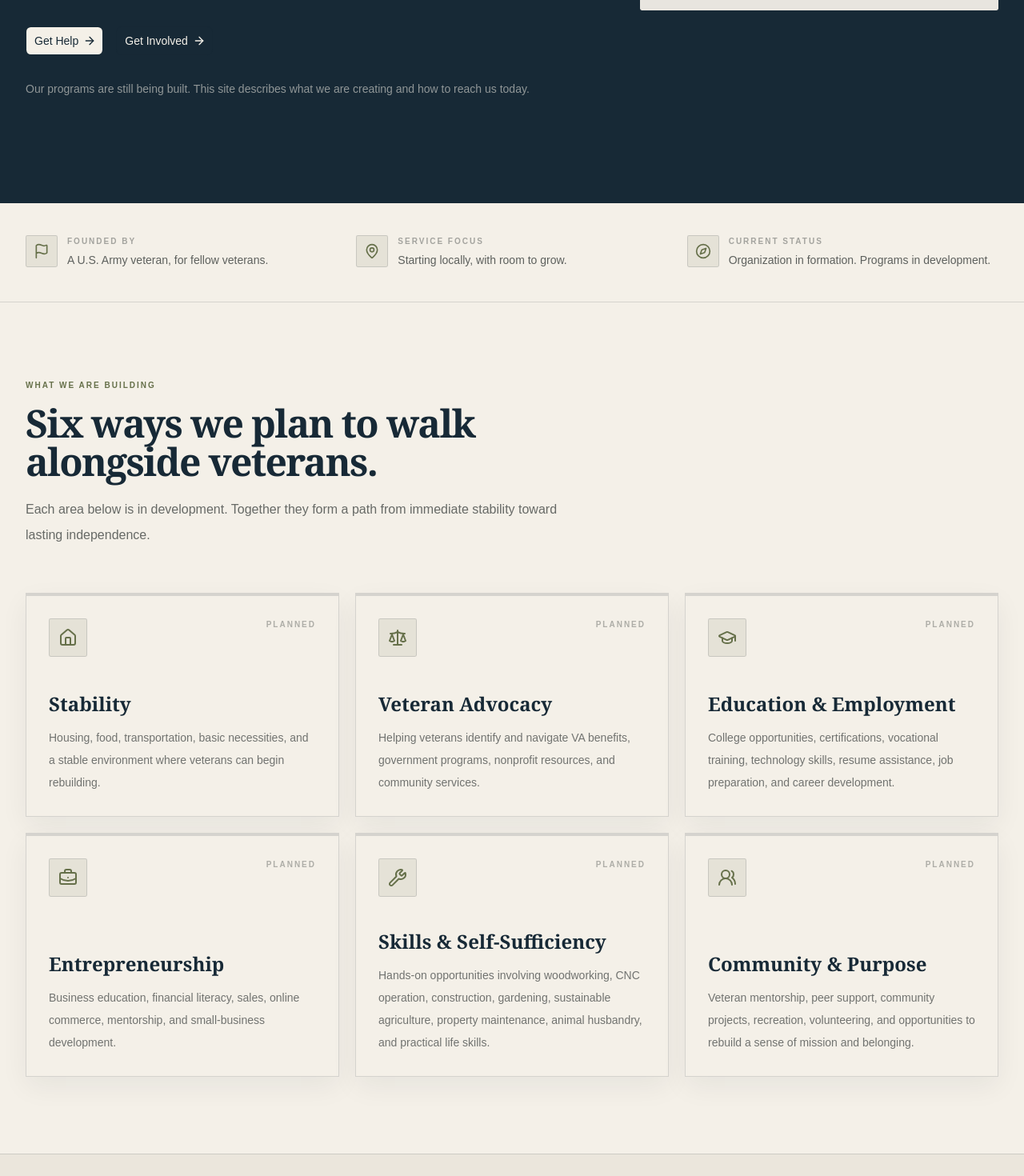
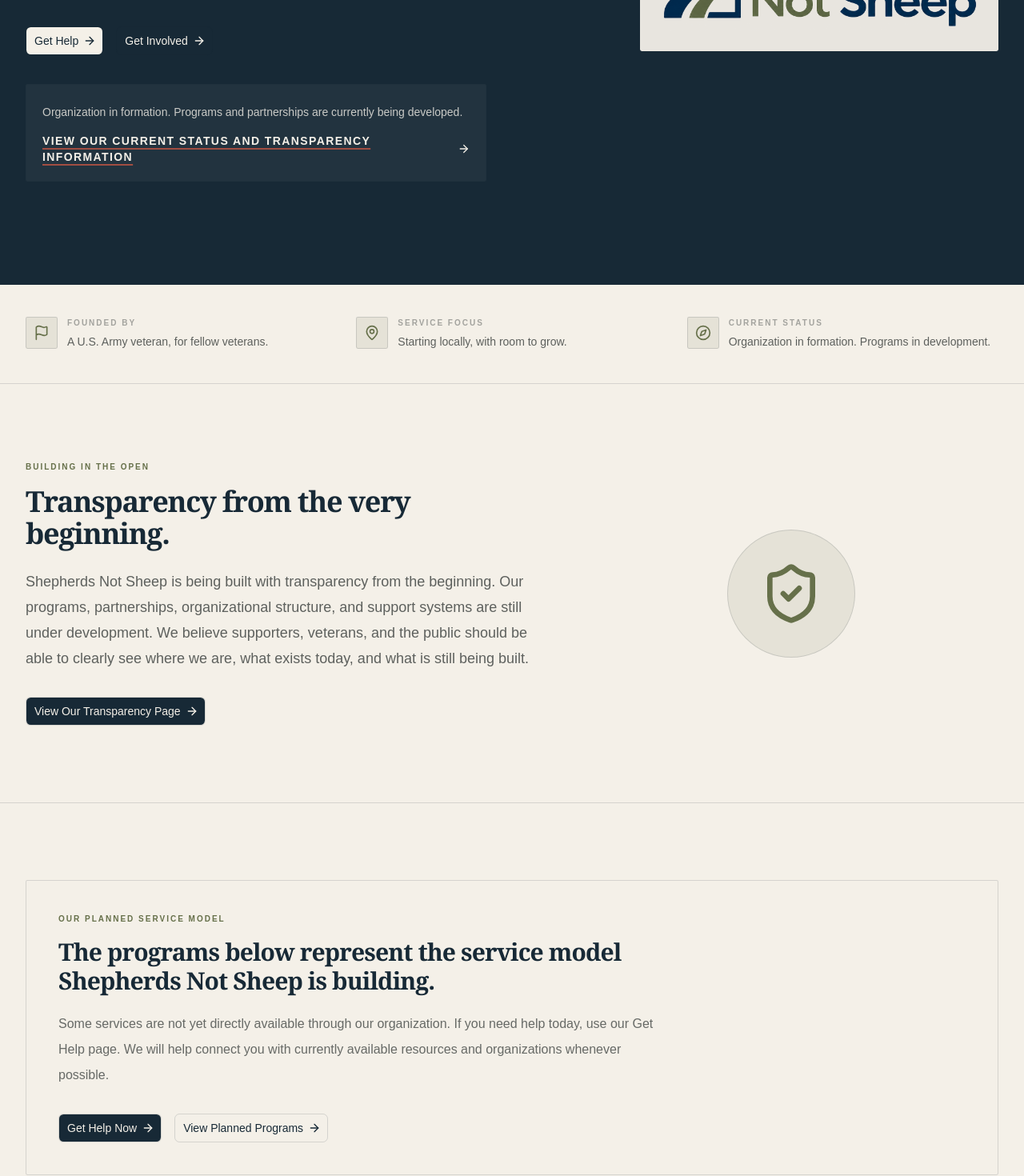
Before and after one commit to qnotables/SNS, a Next.js app: page / in a window 1280 px wide. Shown: the part 480-1950 px from the top of the page at 80% size. Built offline with nearby package versions, Linux system fonts and the light colour scheme.

Commit message:
Clarify current vs planned status across homepage, nav, transparency, and donate

```diff
--- a/app/page.tsx
+++ b/app/page.tsx
@@ -1,7 +1,6 @@
 import Link from 'next/link'
-import { MapPin, Flag, Compass } from 'lucide-react'
+import { MapPin, Flag, Compass, ArrowRight, ShieldCheck, HeartHandshake } from 'lucide-react'
 import { Button } from '@/components/ui/button'
-import { ArrowRight } from 'lucide-react'
 import { ButtonLink, Callout, Container, Eyebrow, SectionHeading, pillars, PillarCard, ProcessSteps } from '@/components/site-sections'
 import { CrisisBlock } from '@/components/crisis-block'
 
@@ -12,6 +11,28 @@ const trust = [
   { icon: MapPin, label: 'Service focus', value: 'Starting locally, with room to grow.' },
   { icon: Compass, label: 'Current status', value: 'Organization in formation. Programs in development.' },
 ]
+
+const milestones = [
+  { title: 'Organization Formation', status: 'In Progress', description: 'Core structure, mission, and operating foundation are being established.' },
+  { title: 'Nonprofit / 501(c)(3) Status', status: 'To Be Published', description: 'No tax-exempt status is claimed. Official details will be posted only once confirmed.' },
+  { title: 'Community Partnerships', status: 'Developing', description: 'Building relationships with organizations, mentors, and local resources.' },
+  { title: 'Veteran Assistance Intake', status: 'In Development', description: 'Today the contact form starts a conversation — it is not yet a formal intake program.' },
+  { title: 'Fundraising Infrastructure', status: 'Active', description: 'Secure one-time and monthly giving is live through Stripe.' },
+  { title: 'Direct Programs', status: 'Pre-Launch', description: 'The six-pillar service model is being designed and is not yet operating.' },
+]
+
+function MilestoneCard({ title, status, description }: { title: string; status: string; description: string }) {
+  const active = status === 'Active'
+  return (
+    <article className="flex flex-col justify-between gap-4 border border-navy/15 border-t-4 border-t-olive bg-cream p-6">
+      <div className="flex items-start justify-between gap-4">
+        <h3 className="text-lg font-semibold leading-snug text-navy">{title}</h3>
+        <span className={`w-fit shrink-0 rounded-full px-3 py-1 text-[10px] font-bold uppercase tracking-[0.12em] ${active ? 'border border-red/30 bg-red/10 text-red' : 'border border-olive/30 bg-olive/10 text-olive'}`}>{status}</span>
+      </div>
+      <p className="text-sm leading-7 text-charcoal/65">{description}</p>
+    </article>
+  )
+}
 
 export default function HomePage() {
   return (
@@ -26,7 +47,10 @@ export default function HomePage() {
               <ButtonLink href="/veteran-assistance" variant="light">Get Help</ButtonLink>
               <Button render={<Link href="/get-involved" />} nativeButton={false} variant="outline" size="lg" className="border-cream/40 bg-transparent text-cream hover:bg-cream/10">Get Involved<ArrowRight data-icon="inline-end" aria-hidden="true" /></Button>
             </div>
-            <p className="mt-7 text-sm leading-7 text-cream/55">Our programs are still being built. This site describes what we are creating and how to reach us today.</p>
+            <div className="mt-9 max-w-xl rounded-sm border border-cream/20 bg-cream/5 p-5">
+              <p className="text-sm leading-7 text-cream/80">Organization in formation. Programs and partnerships are currently being developed.</p>
+              <Link href="/transparency" className="mt-3 inline-flex items-center gap-2 text-sm font-bold uppercase tracking-[0.1em] text-cream underline decoration-red decoration-2 underline-offset-4 hover:text-cream/80">View our current status and transparency information <ArrowRight className="size-4" aria-hidden="true" /></Link>
+            </div>
           </div>
           <div className="flex justify-center lg:justify-end">
             <img src="/images/sns-logo.png" alt="Shepherds Not Sheep" className="w-full max-w-md rounded-sm bg-cream/95 p-6 object-contain" />
@@ -50,22 +74,89 @@ export default function HomePage() {
         </Container>
       </section>
 
+      <section className="border-b border-navy/10 bg-cream py-20 sm:py-24">
+        <Container>
+          <div className="grid gap-10 lg:grid-cols-[1.1fr_0.9fr] lg:items-center lg:gap-16">
+            <div>
+              <Eyebrow>Building in the Open</Eyebrow>
+              <h2 className="mt-4 text-3xl font-semibold tracking-[-0.035em] text-navy sm:text-4xl">Transparency from the very beginning.</h2>
+              <p className="mt-6 text-lg leading-8 text-charcoal/75">Shepherds Not Sheep is being built with transparency from the beginning. Our programs, partnerships, organizational structure, and support systems are still under development. We believe supporters, veterans, and the public should be able to clearly see where we are, what exists today, and what is still being built.</p>
+              <div className="mt-8">
+                <ButtonLink href="/transparency">View Our Transparency Page</ButtonLink>
+              </div>
+            </div>
+            <div className="flex justify-center">
+              <div className="flex size-40 items-center justify-center rounded-full border border-olive/30 bg-olive/10 text-olive"><ShieldCheck className="size-20" aria-hidden="true" /></div>
+            </div>
+          </div>
+        </Container>
+      </section>
+
       <section className="bg-cream py-20 sm:py-24">
         <Container>
-          <SectionHeading eyebrow="What we are building" title="Six ways we plan to walk alongside veterans.">
-            <p>Each area below is in development. Together they form a path from immediate stability toward lasting independence.</p>
-          </SectionHeading>
-          <div className="mt-14 grid gap-5 sm:grid-cols-2 lg:grid-cols-3">
-            {pillars.map((pillar) => <PillarCard key={pillar.title} {...pillar} />)}
+          <div className="rounded-sm border border-navy/15 bg-[#f4f0e8] p-7 sm:p-10">
+            <Eyebrow>Our Planned Service Model</Eyebrow>
+            <h2 className="mt-4 max-w-3xl text-2xl font-semibold tracking-[-0.03em] text-navy sm:text-3xl">The programs below represent the service model Shepherds Not Sheep is building.</h2>
+            <p className="mt-5 max-w-3xl text-base leading-8 text-charcoal/70">Some services are not yet directly available through our organization. If you need help today, use our Get Help page. We will help connect you with currently available resources and organizations whenever possible.</p>
+            <div className="mt-8 flex flex-wrap gap-4">
+              <ButtonLink href="/veteran-assistance">Get Help Now</ButtonLink>
+              <Button render={<Link href="/programs" />} nativeButton={false} variant="outline" size="lg" className="border-navy/25 bg-transparent text-navy hover:bg-navy/5">View Planned Programs<ArrowRight data-icon="inline-end" aria-hidden="true" /></Button>
+            </div>
+          </div>
+
+          <div className="mt-16">
+            <SectionHeading eyebrow="What we are building" title="Six Pillars of the Shepherds Not Sheep Model.">
+              <p>Each pillar below is in development. Together they form a path from immediate stability toward lasting independence.</p>
+            </SectionHeading>
+            <div className="mt-14 grid gap-5 sm:grid-cols-2 lg:grid-cols-3">
+              {pillars.map((pillar) => <PillarCard key={pillar.title} {...pillar} />)}
+            </div>
           </div>
         </Container>
       </section>
 
       <section className="border-y border-navy/10 bg-[#ebe6dc] py-20 sm:py-24">
         <Container>
-          <SectionHeading eyebrow="How it will work" title="A clear path, one step at a time." />
+          <SectionHeading eyebrow="How it will work" title="How the Future Support Model Is Designed to Work.">
+            <p>This process represents the support pathway Shepherds Not Sheep is working to build.</p>
+          </SectionHeading>
           <div className="mt-14">
             <ProcessSteps />
+          </div>
+        </Container>
+      </section>
+
+      <section className="bg-cream py-20 sm:py-24">
+        <Container>
+          <SectionHeading eyebrow="Progress" title="Where We Are Now.">
+            <p>An honest snapshot of the organization&apos;s current status. We publish only what is accurate and supported today.</p>
+          </SectionHeading>
+          <div className="mt-12 grid gap-5 sm:grid-cols-2 lg:grid-cols-3">
+            {milestones.map((item) => <MilestoneCard key={item.title} {...item} />)}
+          </div>
+          <div className="mt-10">
+            <Link href="/transparency" className="inline-flex items-center gap-2 text-sm font-bold uppercase tracking-[0.12em] text-olive hover:text-navy">See Full Transparency Details <ArrowRight className="size-4" aria-hidden="true" /></Link>
+          </div>
+        </Container>
+      </section>
+
+      <section className="border-y border-navy/10 bg-navy py-20 text-cream sm:py-24">
+        <Container>
+          <div className="grid gap-10 lg:grid-cols-[1.1fr_0.9fr] lg:items-center lg:gap-16">
+            <div>
+              <Eyebrow light>Support the mission</Eyebrow>
+              <h2 className="mt-4 text-3xl font-semibold tracking-[-0.035em] sm:text-4xl">Help Us Build the Foundation.</h2>
+              <p className="mt-6 text-lg leading-8 text-cream/75">Shepherds Not Sheep is still in the development stage. Early support helps build the systems, partnerships, infrastructure, and resources needed to turn this mission into a functioning veteran-support organization.</p>
+              <p className="mt-4 text-base leading-8 text-cream/60">Your support helps move the organization from planning to implementation.</p>
+              <div className="mt-8 flex flex-wrap gap-4">
+                <ButtonLink href="/donate" variant="light">Donate</ButtonLink>
+                <Button render={<Link href="/donate?fund=founding" />} nativeButton={false} variant="outline" size="lg" className="border-cream/40 bg-transparent text-cream hover:bg-cream/10">Become a Founding Supporter<ArrowRight data-icon="inline-end" aria-hidden="true" /></Button>
+              </div>
+              <p className="mt-6 text-xs leading-6 text-cream/50">Shepherds Not Sheep is an organization in formation. Donations are not tax-deductible at this time.</p>
+            </div>
+            <div className="flex justify-center lg:justify-end">
+              <div className="flex size-40 items-center justify-center rounded-full border border-cream/25 bg-cream/10 text-cream/80"><HeartHandshake className="size-20" aria-hidden="true" /></div>
+            </div>
           </div>
         </Container>
       </section>
@@ -76,12 +167,12 @@ export default function HomePage() {
         <Container>
           <div className="grid gap-10 lg:grid-cols-[0.8fr_1.2fr] lg:items-center lg:gap-16">
             <div>
-              <Eyebrow>Our story</Eyebrow>
+              <Eyebrow>Veteran-Founded. Veteran-Led.</Eyebrow>
               <h2 className="mt-4 text-3xl font-semibold tracking-[-0.035em] text-navy sm:text-4xl">Started by someone who has been there.</h2>
             </div>
             <div className="text-lg leading-8 text-charcoal/75">
-              <p>Shepherds Not Sheep grew out of a simple conviction: veterans who have carried heavy loads deserve a community that helps them carry the next one. We are building that community deliberately and honestly.</p>
-              <Link href="/our-story" className="mt-6 inline-flex items-center gap-2 text-sm font-bold uppercase tracking-[0.12em] text-olive hover:text-navy">Read our story <ArrowRight aria-hidden="true" /></Link>
+              <p>Shepherds Not Sheep was founded by U.S. Army veteran Sergeant Michael Thielmeier, who has firsthand experience navigating military transition, disability, benefits, and civilian life. That experience shapes a simple conviction: veterans who have carried heavy loads deserve a community that helps them carry the next one.</p>
+              <Link href="/our-story" className="mt-6 inline-flex items-center gap-2 text-sm font-bold uppercase tracking-[0.12em] text-olive hover:text-navy">Read Our Story <ArrowRight aria-hidden="true" /></Link>
             </div>
           </div>
         </Container>
--- a/app/transparency/page.tsx
+++ b/app/transparency/page.tsx
@@ -1,12 +1,26 @@
 import type { Metadata } from 'next'
-import { Container, PageHero, SectionHeading, StatusRow } from '@/components/site-sections'
+import { Container, Eyebrow, PageHero, SectionHeading, StatusRow } from '@/components/site-sections'
 
 export const metadata: Metadata = { title: 'Transparency' }
 
+const LAST_UPDATED = 'September 24, 2026'
+
+const active = [
+  ['Secure online donations', 'Active', 'One-time and monthly giving is processed securely through Stripe.'],
+  ['Get Help contact intake', 'Active', 'Veterans can reach a real person through the Get Help form; we respond within 2 business days.'],
+  ['Resource referrals', 'Active', 'We help point veterans toward VA benefits and community resources whenever possible.'],
+]
+
+const planned = [
+  ['Direct programs', 'Pre-launch', 'The six-pillar service model is being designed and is not yet operating.'],
+  ['Community partnerships', 'Developing', 'Relationships with organizations, mentors, and local resources are being built.'],
+  ['Formal veteran intake program', 'In development', 'A structured intake and case-support process is being designed.'],
+]
+
 const rows = [
   ['Nonprofit registration information', 'To be published', 'Official registration details will be added when confirmed.'],
-  ['EIN and tax information', 'To be published', 'No tax status or exemption is being represented here.'],
-  ['Leadership and board members', 'In development', 'Leadership details will be published with appropriate context.'],
+  ['EIN and tax information', 'To be published', 'No tax status, exemption, or tax-deductibility is being represented here.'],
+  ['Leadership and board members', 'In development', 'Founded and led by U.S. Army veteran Sergeant Michael Thielmeier; board and governance details will be published with appropriate context.'],
   ['Annual and financial reports', 'Coming soon', 'Reports will be shared as the organization establishes reporting history.'],
   ['Policies', 'In development', 'Core policies and governance materials are being prepared.'],
   ['Major funding sources', 'To be published', 'Funding relationships will be disclosed when active and confirmed.'],
@@ -16,8 +30,13 @@ const rows = [
 
 export default function TransparencyPage() {
   return <>
-    <PageHero eyebrow="Accountability" title="What we know. What we are building." description="Shepherds Not Sheep is in development. This page is designed to become a clear, public record of the organization as it takes shape." />
-    <section className="bg-cream py-20 sm:py-28"><Container><div className="grid gap-12 lg:grid-cols-[0.7fr_1.3fr] lg:gap-24"><SectionHeading eyebrow="Public record" title="Honest information, published carefully." /><div className="border-t border-navy/15">{rows.map(([title, status, description]) => <StatusRow key={title} title={title} status={status} description={description} />)}</div></div></Container></section>
-    <section className="bg-olive py-20 text-cream sm:py-28"><Container><div className="max-w-3xl"><SectionHeading light eyebrow="Our standard" title="Do not overstate what is not yet true." /><p className="mt-7 text-lg leading-8 text-cream/75">We will not fabricate nonprofit status, partnerships, grants, sponsors, residents, properties, donations, statistics, endorsements, or success stories. Transparency is not a future feature; it is the foundation.</p></div></Container></section>
+    <PageHero eyebrow="Accountability" title="What we know. What we are building." description="Shepherds Not Sheep is in development. This page is a clear, public record of the organization as it takes shape — what exists today, and what is still planned." />
+    <section className="bg-cream pt-12"><Container><p className="text-xs font-semibold uppercase tracking-[0.14em] text-charcoal/50">Last updated: {LAST_UPDATED}</p></Container></section>
+    <section className="bg-cream py-16 sm:py-20"><Container><div className="grid gap-10 lg:grid-cols-2 lg:gap-16">
+      <div><Eyebrow>Available today</Eyebrow><h2 className="mt-4 text-2xl font-semibold tracking-[-0.03em] text-navy sm:text-3xl">What services are active.</h2><div className="mt-6 border-t border-navy/15">{active.map(([title, status, description]) => <StatusRow key={title} title={title} status={status} description={description} />)}</div></div>
+      <div><Eyebrow>Still being built</Eyebrow><h2 className="mt-4 text-2xl font-semibold tracking-[-0.03em] text-navy sm:text-3xl">What services are planned.</h2><div className="mt-6 border-t border-navy/15">{planned.map(([title, status, description]) => <StatusRow key={title} title={title} status={status} description={description} />)}</div></div>
+    </div></Container></section>
+    <section className="border-t border-navy/10 bg-cream py-16 sm:py-20"><Container><div className="grid gap-12 lg:grid-cols-[0.7fr_1.3fr] lg:gap-24"><SectionHeading eyebrow="Public record" title="Organizational milestones, published carefully." /><div className="border-t border-navy/15">{rows.map(([title, status, description]) => <StatusRow key={title} title={title} status={status} description={description} />)}</div></div></Container></section>
+    <section className="bg-olive py-20 text-cream sm:py-28"><Container><div className="max-w-3xl"><SectionHeading light eyebrow="Our standard" title="Do not overstate what is not yet true." /><p className="mt-7 text-lg leading-8 text-cream/75">We will not fabricate nonprofit status, partnerships, grants, sponsors, residents, properties, donations, statistics, endorsements, or success stories. Donations are not tax-deductible at this time. Transparency is not a future feature; it is the foundation.</p></div></Container></section>
   </>
 }
--- a/components/site-header.tsx
+++ b/components/site-header.tsx
@@ -9,6 +9,8 @@ const navigation = [
   { label: 'Programs', href: '/programs' },
   { label: 'Our Story', href: '/our-story' },
   { label: 'Get Involved', href: '/get-involved' },
+  { label: 'Transparency', href: '/transparency' },
+  { label: 'Donate', href: '/donate' },
   { label: 'Contact', href: '/contact' },
 ]
 
```
Also changed, not shown: app/donate/page.tsx (+1 -1 lines).
